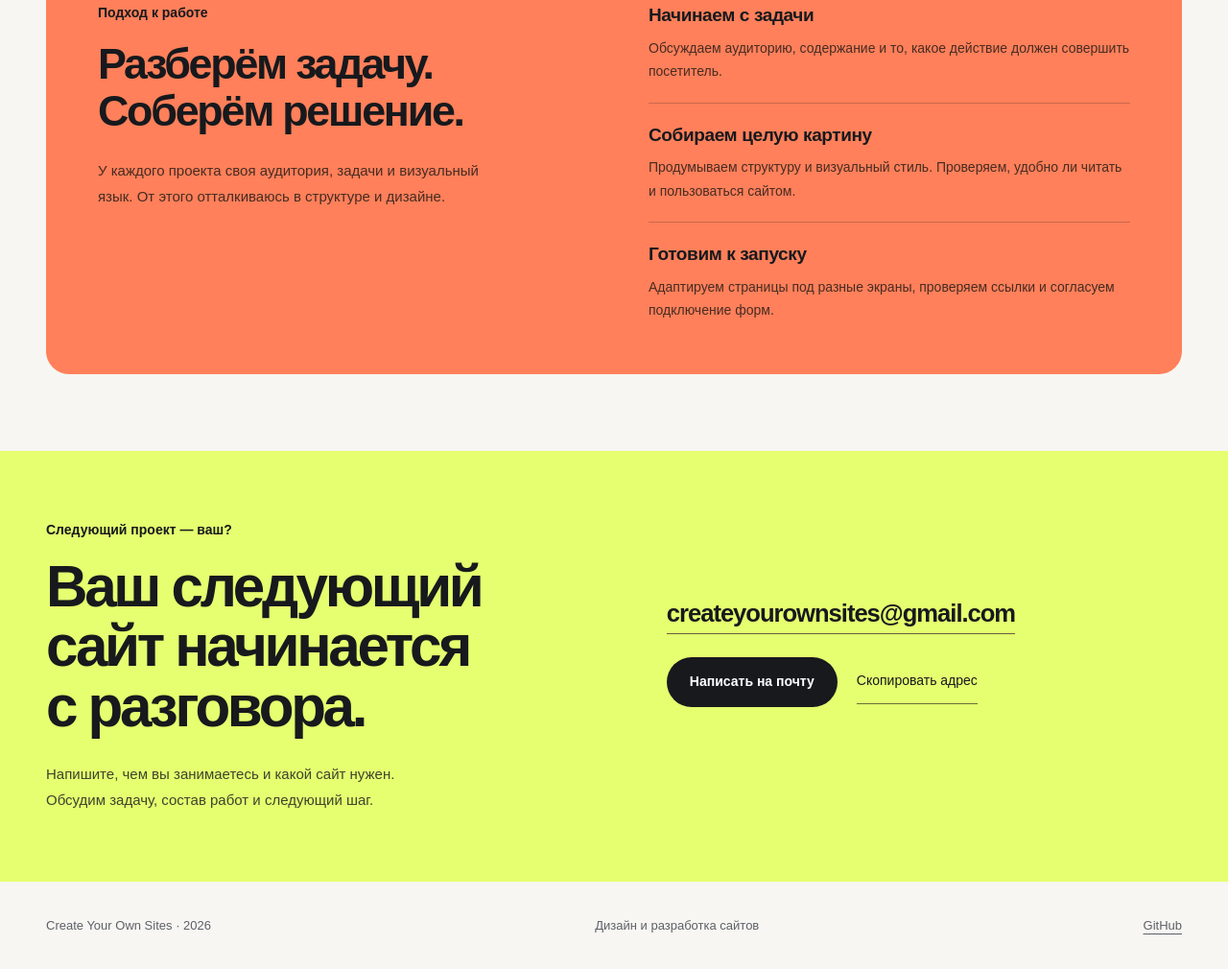
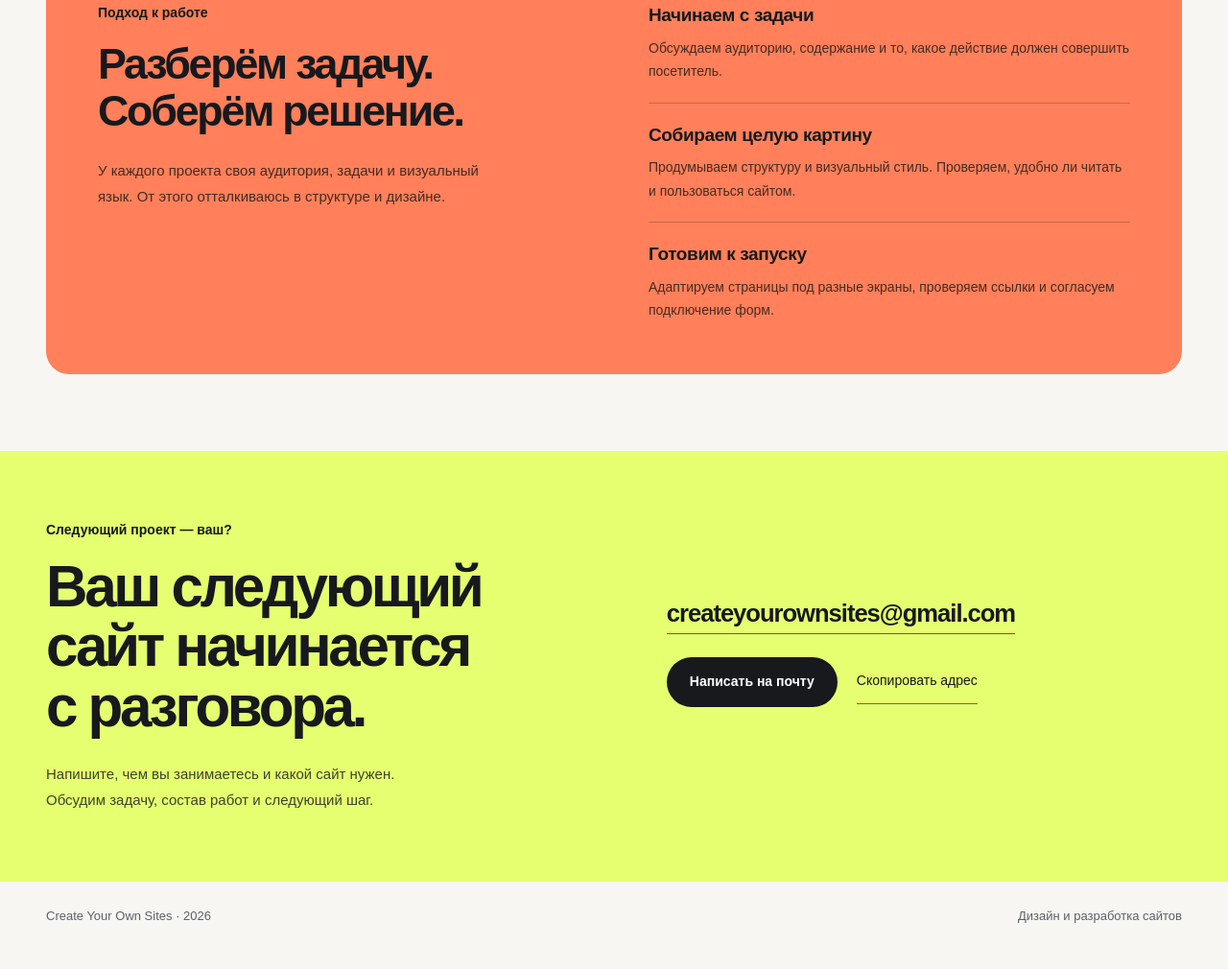
Before and after one commit to createyourownsites-glitch/createyourownsites-glitch.github.io, a plain HTML site: page index.html in a window 1280 px wide. Shown: the part 2935-3945 px from the top of the page at 96% size. Drawn offline with Linux system fonts and the light colour scheme.

Commit message:
Remove GitHub profile link from site footer

```diff
--- a/index.html
+++ b/index.html
@@ -84,6 +84,6 @@
     </section>
     <section class="contact" id="contact" aria-labelledby="contact-title"><div class="wrap contact-inner"><div><p class="eyebrow">Следующий проект — ваш?</p><h2 id="contact-title">Ваш следующий<br>сайт начинается<br>с разговора.</h2><p>Напишите, чем вы занимаетесь и какой сайт нужен.<br>Обсудим задачу, состав работ и следующий шаг.</p></div><div class="contact-actions"><a class="email-link" href="mailto:createyourownsites@gmail.com">createyourownsites@gmail.com</a><div class="contact-buttons"><a class="button button-light" href="mailto:createyourownsites@gmail.com?subject=Обсудить%20сайт">Написать на почту</a><button class="copy-button" id="copy-email" type="button">Скопировать адрес</button></div><p class="copy-status" id="copy-status" role="status" aria-live="polite"></p></div></div></section>
   </main>
-  <footer class="footer wrap"><span>Create Your Own Sites · 2026</span><p>Дизайн и разработка сайтов</p><a href="https://github.com/createyourownsites-glitch" target="_blank" rel="noopener">GitHub</a></footer>
+  <footer class="footer wrap"><span>Create Your Own Sites · 2026</span><p>Дизайн и разработка сайтов</p></footer>
 </body>
 </html>
```
